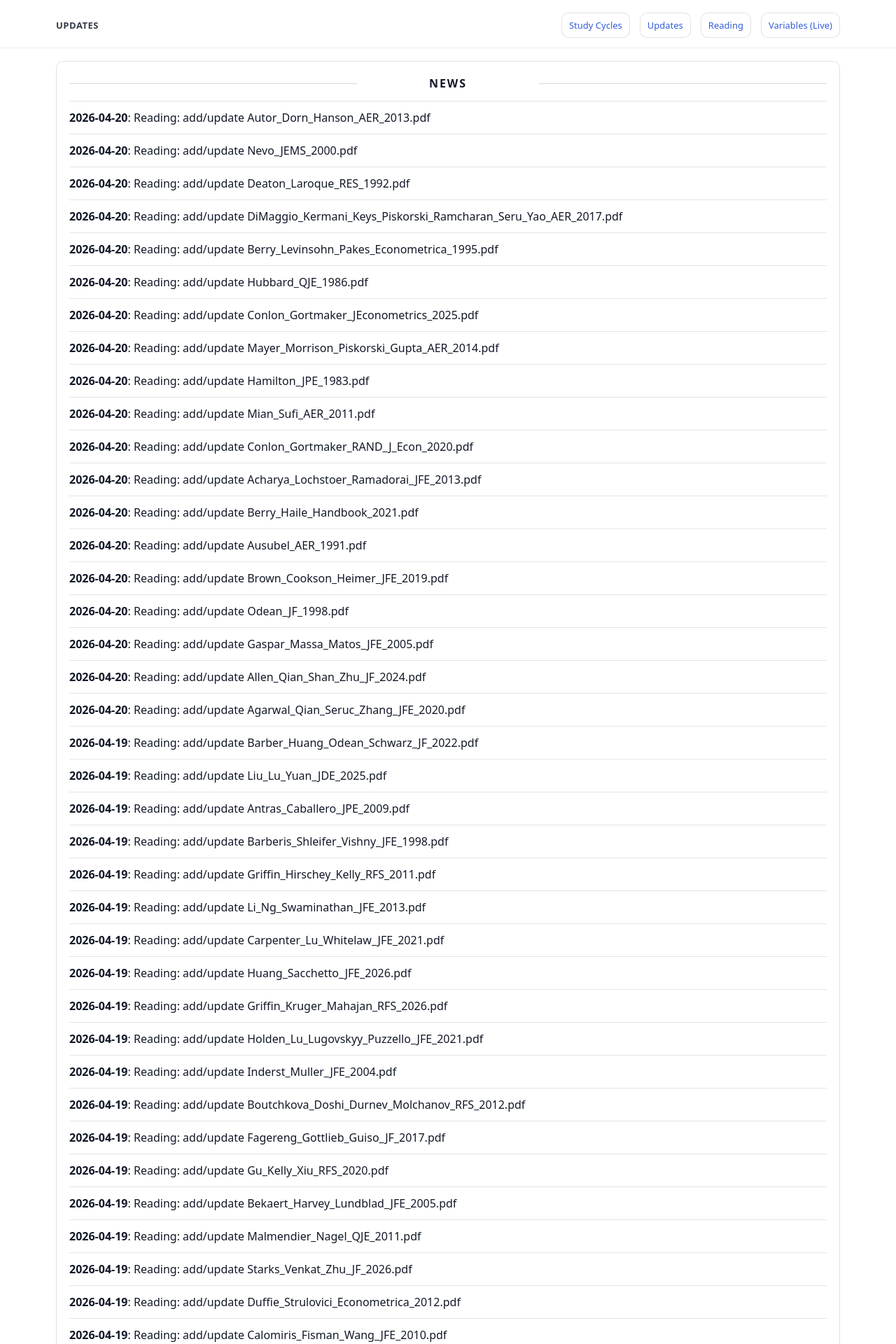
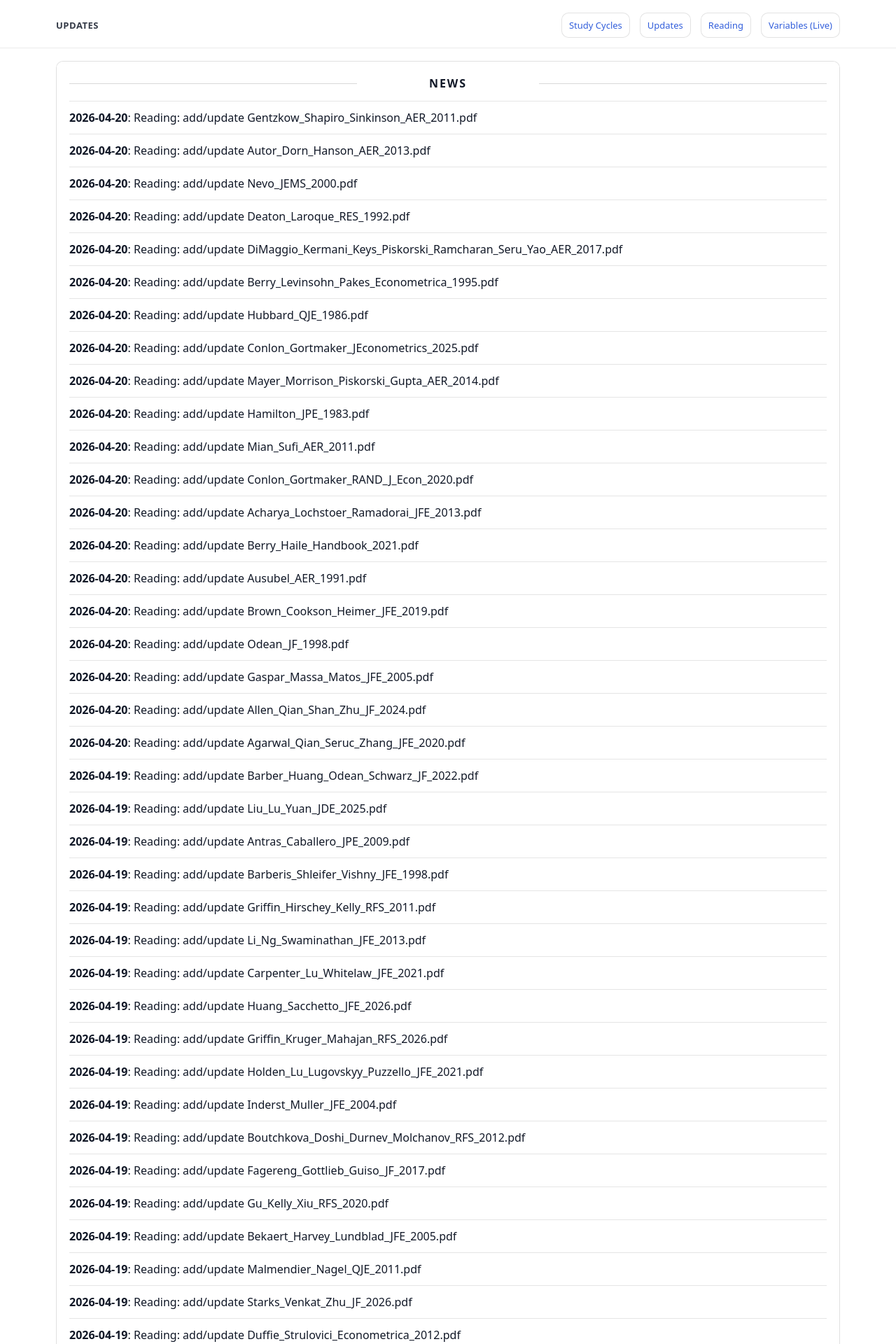
Before and after one commit to yaxinzn/study-archive, a Jekyll site: the page built from updates/index.md, in a window 1280 px wide. Shown: the top 1920 px of the page at 70% size. Built offline with Jekyll 4.4.1, drawn with Linux system fonts in a browser that asks for light colours; some of the changed text lies outside the part shown.

Commit message:
chore: update NEWS feed

```diff
--- a/_data/news.yml
+++ b/_data/news.yml
@@ -1,4 +1,7 @@
 # Auto-generated update history (sorted newest -> oldest). Do not edit manually.
+- ts: "1776686077"
+  date: "2026-04-20"
+  title: "Reading: add/update Gentzkow_Shapiro_Sinkinson_AER_2011.pdf"
 - ts: "1776685884"
   date: "2026-04-20"
   title: "Reading: add/update Autor_Dorn_Hanson_AER_2013.pdf"
```
